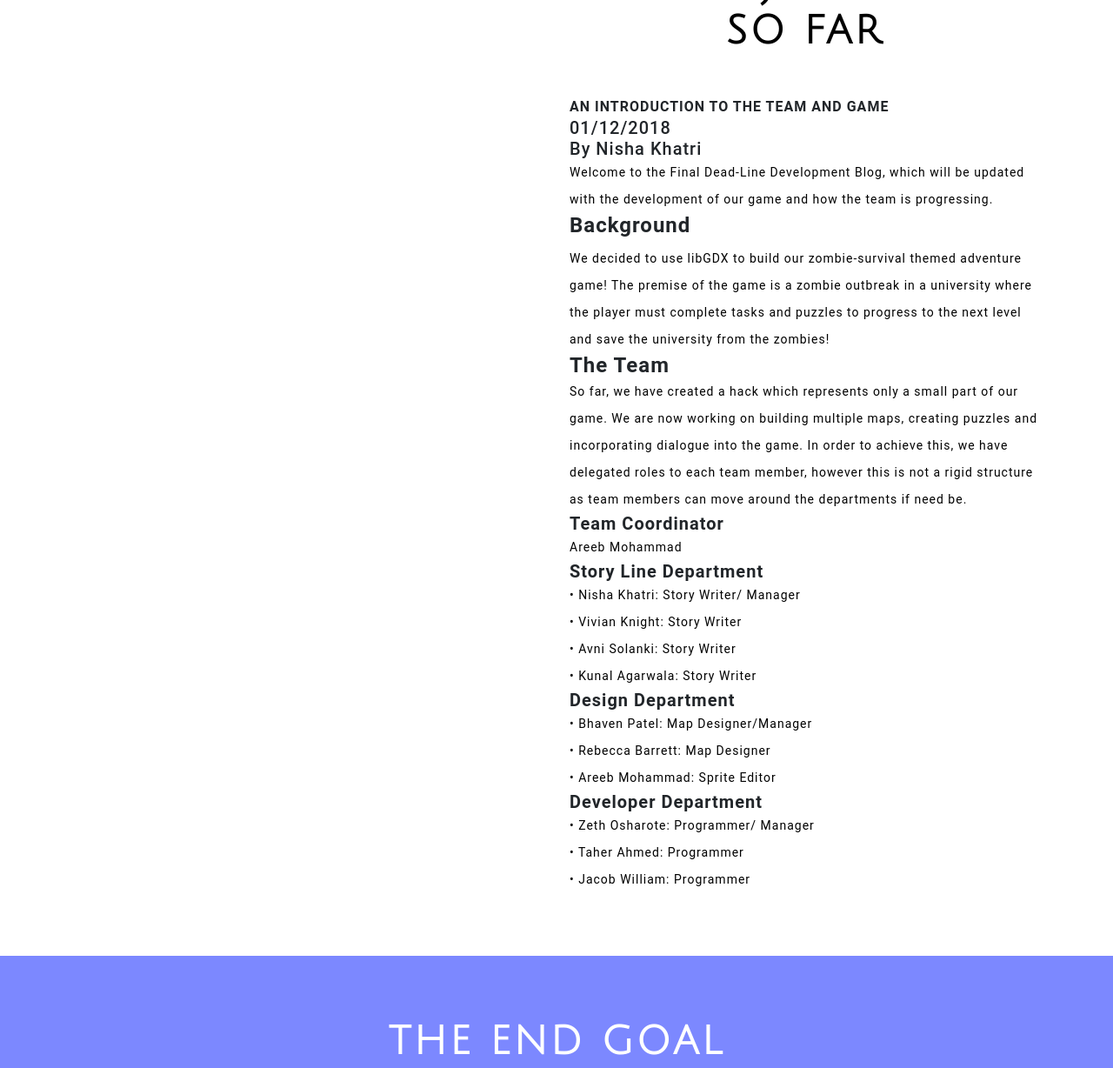
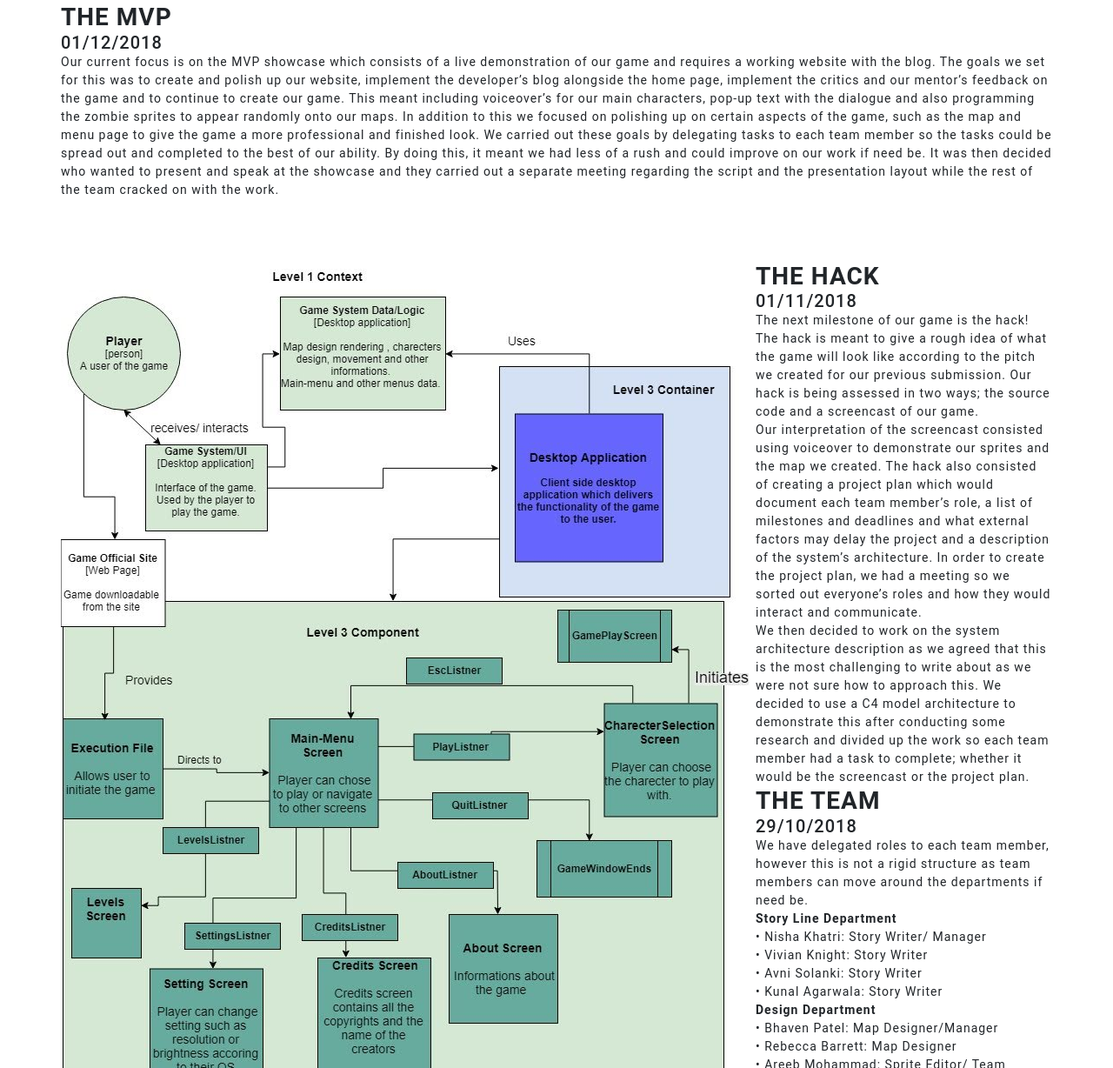
Before and after one commit to Zetharies/FinalDeadline, a plain HTML site: page DevelopmentBlog.html in a window 1280 px wide. Shown: the part 498-1726 px from the top of the page at 87% size. Drawn offline with Linux system fonts and the light colour scheme.

Commit message:
blogs added

```diff
--- a/DevelopmentBlog.html
+++ b/DevelopmentBlog.html
@@ -86,88 +86,114 @@
             <h3 class="title text-center mb-lg-5 mb-md-4 mb-sm-4 mb-3">Our Development Blog</h3>
             <div class="row">
 
-               <div class="col-lg-6 about-txt-left">
-                  <img src="images/ab1.png" alt="" class="img-fluid">
-               </div>
-               <div class="col-lg-6 about-txt-right">
-                  <!--div class="jst-wthree-text">
-                     <h2>Our Journey<br>So Far
-                     </h2>
-                  </div>-->
 
-                  <h2 class="title text-center mb-lg-5 mb-md-4 mb-sm-4 mb-3"><b>Our Journey<br>So Far
-                  </b>
-                  </h2>
-
-                  <div class="info-sub-w3">
                     <div
+                    <br>
+                    <br>
+                    <br>
                     <h3><b>
-                      AN INTRODUCTION TO THE TEAM AND GAME
+                      THE MVP
                       </b>
                       </h3>
                     <h5>01/12/2018
                       </h5>
-                    <h5>By Nisha Khatri
+
+                     <p>Our current focus is on the MVP showcase which consists of a live demonstration of our game and requires a working website with the blog. The goals we set for this was to create and polish up our website, implement the developer’s blog alongside the home page, implement the critics and our mentor’s feedback on the game and to continue to create our game. This meant including voiceover’s for our main characters, pop-up text with the dialogue and also programming the zombie sprites to appear randomly onto our maps. In addition to this we focused on polishing up on certain aspects of the game, such as the map and menu page to give the game a more professional and finished look. We carried out these goals by delegating tasks to each team member so the tasks could be spread out and completed to the best of our ability. By doing this, it meant we had less of a rush and could improve on our work if need be. It was then decided who wanted to present and speak at the showcase and they carried out a separate meeting regarding the script and the presentation layout while the rest of the team cracked on with the work.
+                       </p>
+
+                    <br>
+                    <br>
+                    <br>
+                    <div class="polaroid">
+                      <img src="images/C4Plan.jpg" style="float:left;"width:35%">
+                      <div class="container">
+
+                      </div>
+                    </div>
+
+                    <h3><b>
+                      THE HACK
+                      </b>
+                      </h3>
+                    <h5>01/11/2018
                       </h5>
 
+
                      <p>
-                       Welcome to the Final Dead-Line Development Blog, which will be updated with the development of our game and how the team is progressing.<br>
+                       The next milestone of our game is the hack! The hack is meant to give a rough idea of what the game will look like according to the pitch we created for our previous submission. Our hack is being assessed in two ways; the source code and a screencast of our game.<br> Our interpretation of the screencast consisted using voiceover to demonstrate our sprites and the map we created.
+                       The hack also consisted of creating a project plan which would document each team member’s role, a list of milestones and deadlines and what external factors may delay the project and a description of the system’s architecture. In order to create the project plan, we had a meeting so we sorted out everyone’s roles and how they would interact and communicate. <br> We then decided to work on the system architecture description as we agreed that this is the most challenging to write about as we were not sure how to approach this. We decided to use a C4 model architecture to demonstrate this after conducting some research and divided up the work so each team member had a task to complete; whether it would be the screencast or the project plan.
+                       <br>
                        </p>
-                     <h4><b>
-                       Background
+
+                       <p>
+                    <h3><b>
+
+                      THE TEAM
                       </b>
-                       </h4>
-                     <p class="pt-2">
-                       We decided to use libGDX to build our zombie-survival themed adventure game! The premise of the game is a zombie outbreak in a university where the player must complete tasks and puzzles to progress to the next level and save the university from the zombies!<br>
-                     </p>
-                     <h4><b>
-                       The Team
-                       </b>
-                       </h4>
+                      </h3>
+                    <h5>
+                      29/10/2018
+                      </h5>
                       <p>
-                      So far, we have created a hack which represents only a small part of our game.  We are now working on building multiple maps, creating puzzles and incorporating dialogue into the game.
-In order to achieve this, we have delegated roles to each team member, however this is not a rigid structure as team members can move around the departments if need be.<br>
+
+                        We have delegated roles to each team member, however this is not a rigid structure as team members can move around the departments if need be.
 
                         </p>
-                      <h5><b>
-                        Team Coordinator
-                        </b>
-                        </h5>
-                        <p>
-                          Areeb Mohammad
-                          </p>
-                      <h5><b>
+
+
+                        <p><b>
                           Story Line Department
                           </b>
-                        </h5>
+                          </p>
+
                         <p>
                             •	Nisha Khatri: Story Writer/ Manager <br>
                             •	Vivian Knight: Story Writer<br>
                             •	Avni Solanki: Story Writer<br>
                             •	Kunal Agarwala: Story Writer<br>
                           </p>
-                      <h5><b>
+                        <p><b>
                           Design Department
                           </b>
-                        </h5>
+                          </p>
+
                         <p>
                           •	Bhaven Patel: Map Designer/Manager<br>
                           •	Rebecca Barrett: Map Designer<br>
-                        •	Areeb Mohammad: Sprite Editor<br>
+                          •	Areeb Mohammad: Sprite Editor/ Team Coordinator<br>
 
                           </p>
-                      <h5><b>
+                        <p><b>
                           Developer Department
                           </b>
-                        </h5>
+                          </p>
+
                         <p>
                           •	Zeth Osharote: Programmer/ Manager<br>
                           •	Taher Ahmed: Programmer<br>
                           •	Jacob William: Programmer<br>
 
                           </p>
+                          <br>
+                          <br>
+                          <br>
+                     <h3><b>
+                       THE GAME
+                       </b>
+                       </h3>
+                     <h5>20/10/2018
 
-                    </div>
+                     <p class="pt-2">
+                       Welcome to the Final Dead-Line Development Blog, which will be updated with the development of our game and how the team is progressing.
+                       We decided to use libGDX to build our zombie-survival themed adventure game! The premise of the game is a zombie outbreak in a university where the player must complete tasks and puzzles to progress to the next level and save the university from the zombies! The decision of creating a zombie game was discussed and agreed upon in our first meeting and the next few meetings consisted of creating a name for our game and an initial story for the zombie game and how it would link to a university.
+                       We then decided to split the group into a technical team and a non-technical team. The technical team would focus on creating the initial foundations of the game while the non-technical team would focus on the storyline of the game and write the script.
+                       <br>
+                     </p>
+                     <br>
+
+
+
+
                   </div>
                </div>
             </div>
```
Lines whose indentation alone changed are shown as unchanged.
